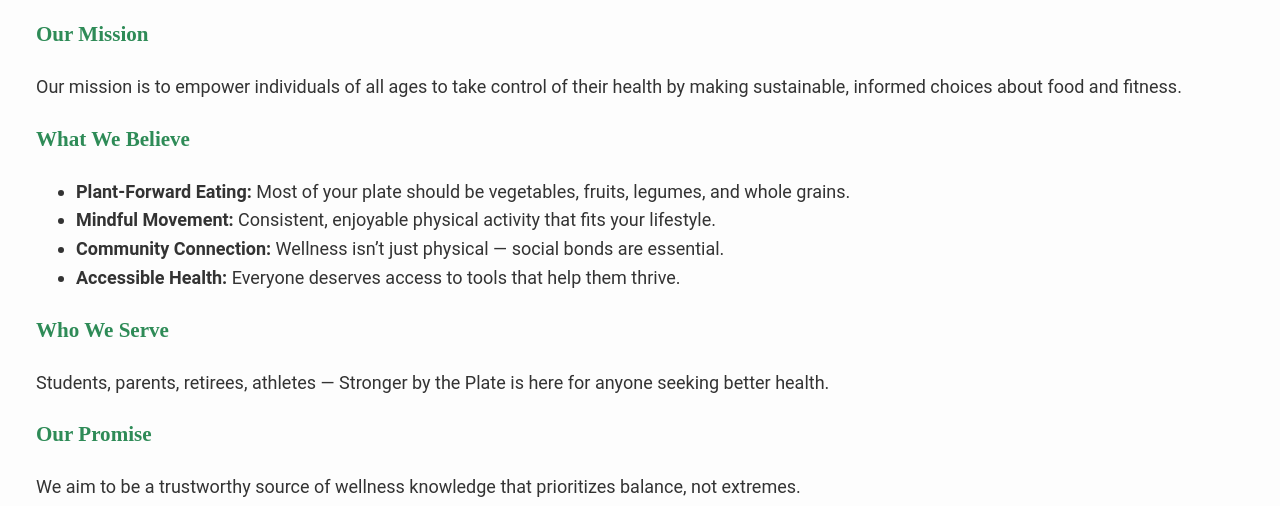
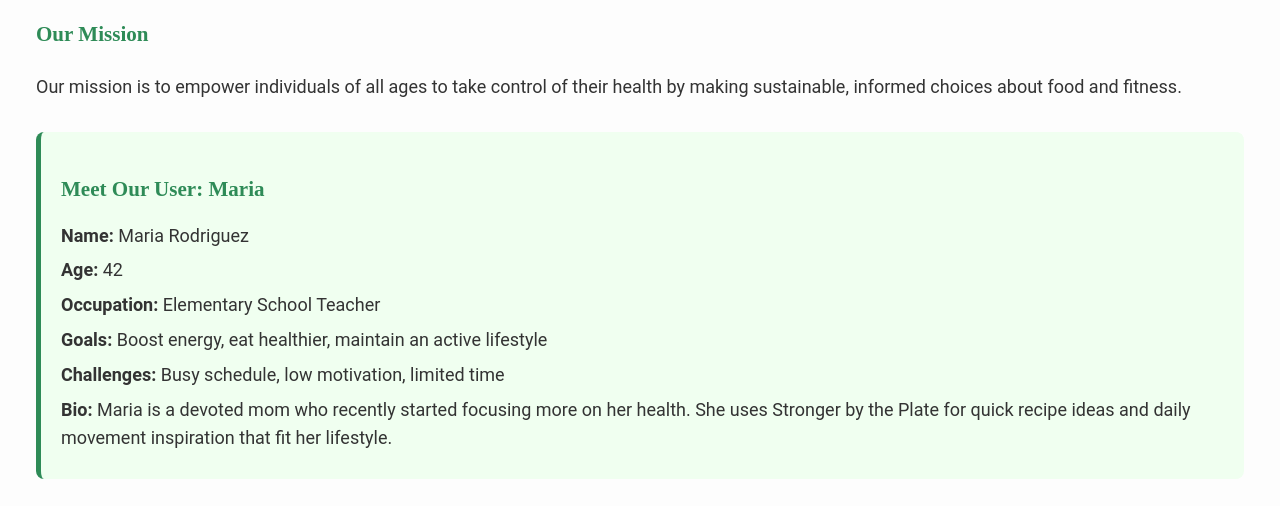
Before and after one commit to jesusmedeles/MODULE5_TABLES_LISTS_AND_MORE, a plain HTML site: page about.html in a window 1280 px wide. Shown: the part 395-901 px from the top of the page. Drawn offline with Linux system fonts and the light colour scheme.

Commit message:
added user persona section to about page

```diff
--- a/about.html
+++ b/about.html
@@ -1,3 +1,4 @@
+<!DOCTYPE html>
 <!DOCTYPE html>
 <html lang="en">
 <head>
@@ -32,6 +33,19 @@
       <h3>Our Mission</h3>
       <p>Our mission is to empower individuals of all ages to take control of their health by making sustainable, informed choices about food and fitness.</p>
 
+      <!-- ✅ User Persona Section -->
+      <section class="user-persona">
+        <h3>Meet Our User: Maria</h3>
+        <div class="persona-box">
+          <p><strong>Name:</strong> Maria Rodriguez</p>
+          <p><strong>Age:</strong> 42</p>
+          <p><strong>Occupation:</strong> Elementary School Teacher</p>
+          <p><strong>Goals:</strong> Boost energy, eat healthier, maintain an active lifestyle</p>
+          <p><strong>Challenges:</strong> Busy schedule, low motivation, limited time</p>
+          <p><strong>Bio:</strong> Maria is a devoted mom who recently started focusing more on her health. She uses Stronger by the Plate for quick recipe ideas and daily movement inspiration that fit her lifestyle.</p>
+        </div>
+      </section>
+
       <h3>What We Believe</h3>
       <ul>
         <li><strong>Plant-Forward Eating:</strong> Most of your plate should be vegetables, fruits, legumes, and whole grains.</li>
@@ -51,9 +65,3 @@
   </main>
 
   <!-- Footer -->
-  <footer>
-    <p>© 2025 Stronger by the Plate</p>
-  </footer>
-
-</body>
-</html>
--- a/styles.css
+++ b/styles.css
@@ -351,12 +351,19 @@ nav a:active {
   border-left: 5px solid #2e8b57;
 }
 
+.user-persona {
+  background-color: #f0fff0;
+  padding: 20px;
+  margin: 30px 0;
+  border-left: 5px solid #2e8b57;
+  border-radius: 8px;
+}
+
 .user-persona h3 {
   color: #2e8b57;
-  font-family: 'Playfair Display', serif;
-  margin-bottom: 1em;
+  margin-bottom: 15px;
 }
 
 .persona-box p {
-  margin: 0.5em 0;
+  margin: 6px 0;
 }
```
